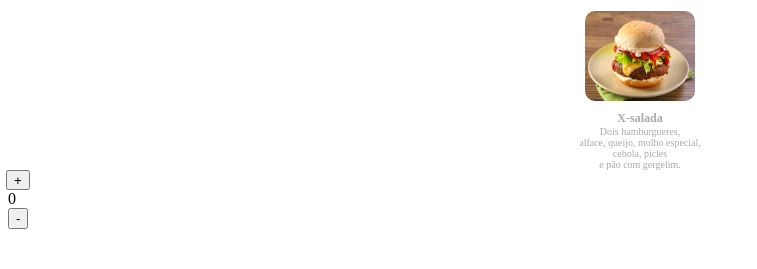
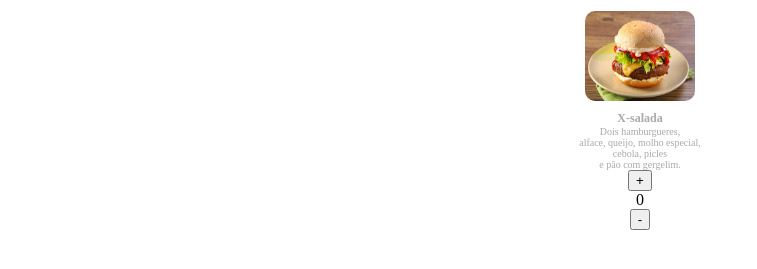
Before and after one commit to Dev-Ericles/2DS_GA_PARAH_LANCHES, a plain HTML site: page lanches.html in a window 1280 px wide. Shown: the part 79-348 px from the top of the page, without its empty margins (0-757 px from the left). Drawn offline with Linux system fonts and the light colour scheme.

Commit message:
Update styles.css

```diff
--- a/css/styles.css
+++ b/css/styles.css
@@ -15,8 +15,8 @@
 }
 
 .produto {
+    display:flex;
     justify-content:center;
-    display:flex;
     padding: 10px;
 }
 .produto img {
@@ -30,8 +30,8 @@
 }
 
 .titulo_produto {
+    display: flex;
     justify-content: center;
-    display: flex;
     align-items: center;
     font-size: 12px;
     font-weight: bold;
@@ -39,18 +39,25 @@
 }
 
 .descr_produto {
+    display: flex;
+    justify-content: center;
     text-align: center;
-    justify-content: center;
-    display: flex;
     align-items: center;
     font-size: 10px;
     color:darkgrey;
 }
 
 .btn_somar{
+    display: flex;
     justify-content: center;
+}
+
+.qtd_prod{
     display: flex;
-    width: 20px;
-    height: 20px;
-    background-color: chocolate;
+    justify-content: center;
 }
+
+.btn_subtrair{
+    display: flex;
+    justify-content: center;
+}
```
